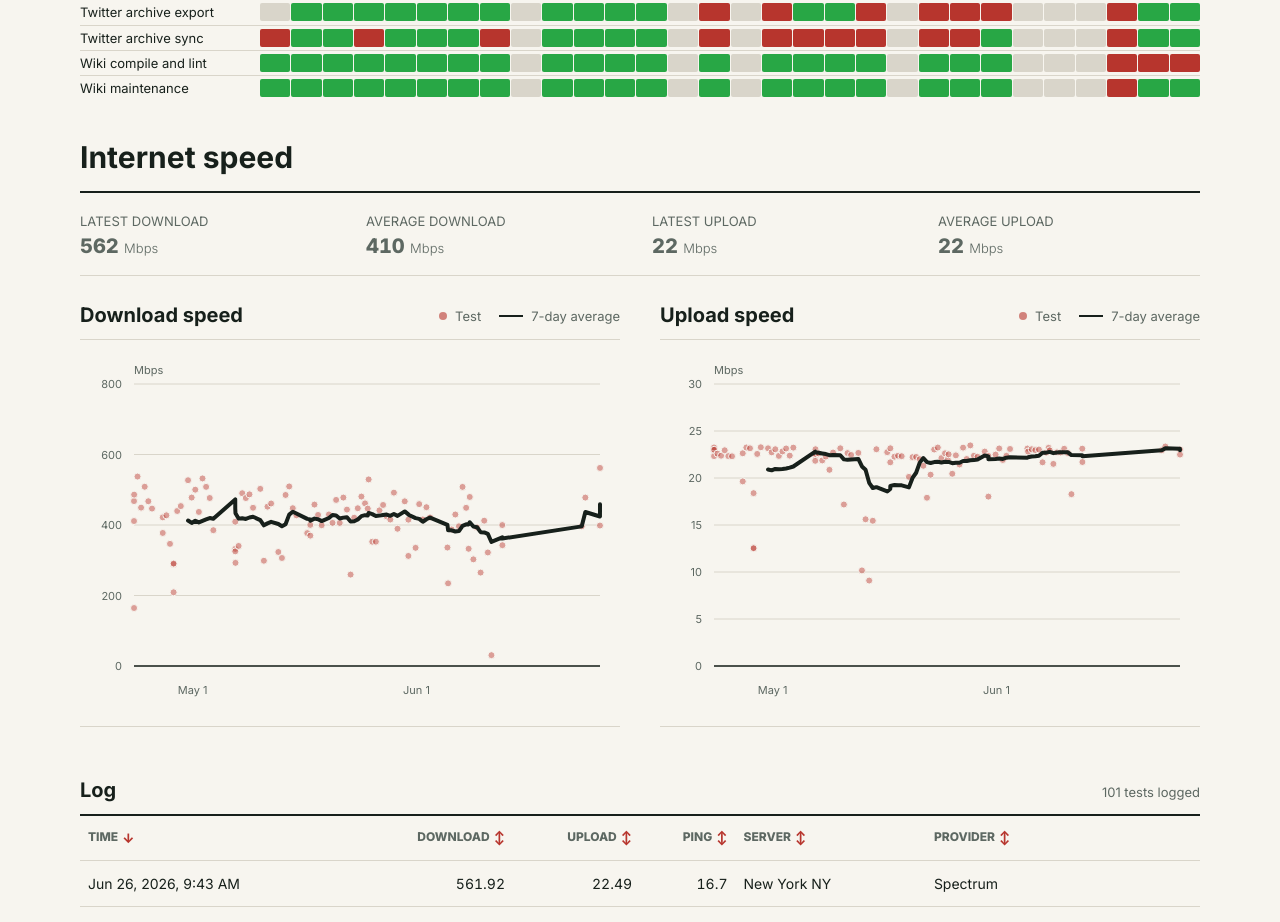
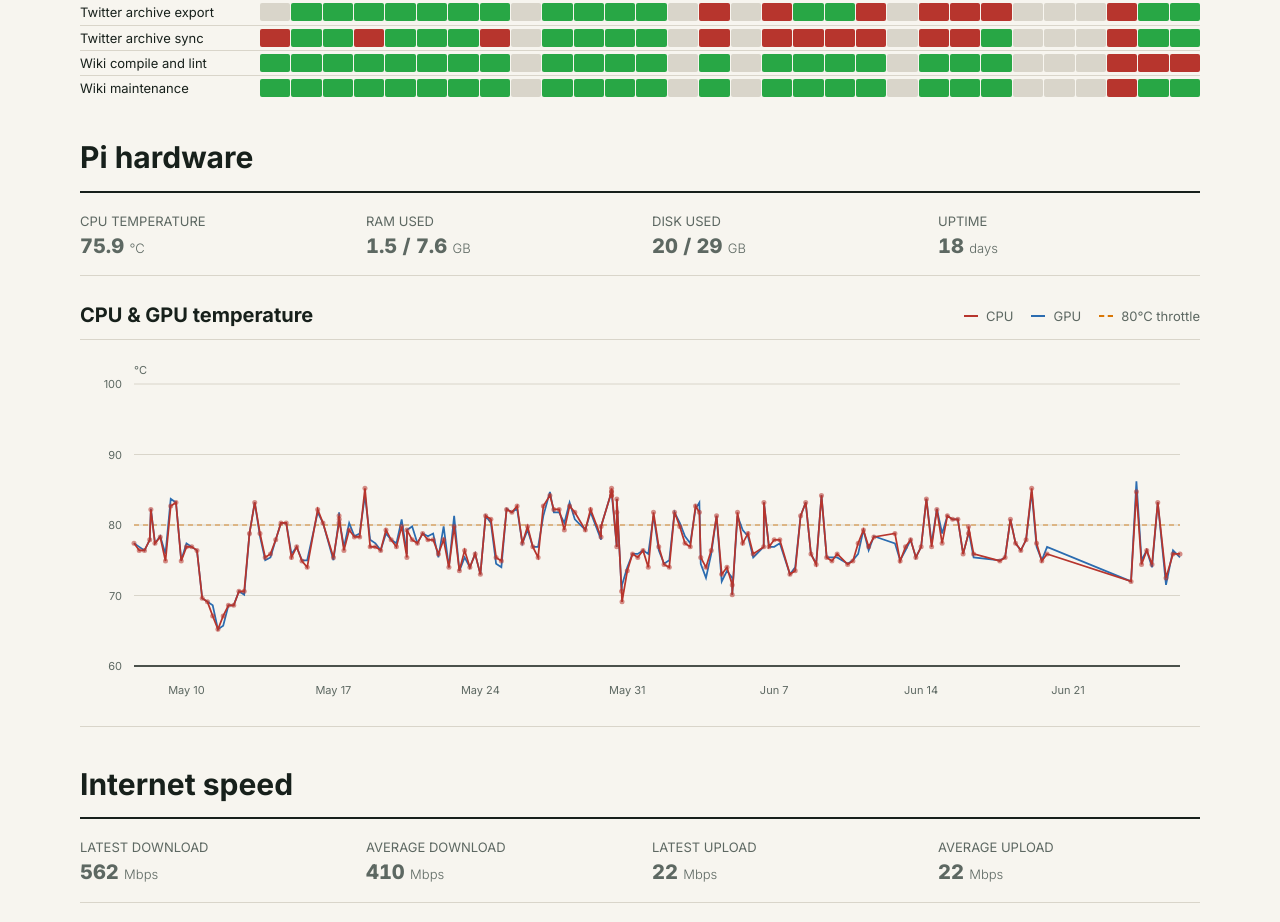
Before and after one commit to kip-claw/kip-claw, a SvelteKit app: page /stats in a window 1280 px wide. Shown: the part 1380-2302 px from the top of the page. Built offline with nearby package versions, Linux system fonts and the light colour scheme.

Commit message:
feat: add Pi hardware section to stats page with temperature chart and cards

```diff
--- /dev/null
+++ b/src/lib/PiHealthChart.svelte
@@ -0,0 +1,104 @@
+<script lang="ts">
+	import ChartFrame from './ChartFrame.svelte';
+	import { buildPiTempChart } from './piHealthChart';
+	import type { PiHealthSnapshot } from './piHealth';
+	import { createContainerWidth } from './useContainerWidth.svelte';
+
+	type Props = {
+		rows: PiHealthSnapshot[];
+		title: string;
+		chartId: string;
+	};
+
+	let { rows, title, chartId }: Props = $props();
+
+	const container = createContainerWidth();
+	const chart = $derived(container.width > 0 ? buildPiTempChart(rows, container.width) : null);
+</script>
+
+<div use:container.action class="chart-container">
+	{#if chart}
+		<ChartFrame
+			{chart}
+			{chartId}
+			heading={title}
+			title={`${title} over time, with the 80°C throttle threshold`}
+			desc="CPU and GPU temperature in degrees Celsius over time. The dashed line marks 80°C, where the Raspberry Pi begins throttling its clocks."
+			axisTitle="°C"
+		>
+			{#snippet legend()}
+				<span><i class="line cpu"></i> CPU</span>
+				<span><i class="line gpu"></i> GPU</span>
+				<span><i class="line threshold"></i> 80°C throttle</span>
+			{/snippet}
+
+			{#snippet background()}
+				<line
+					class="threshold-line"
+					x1={chart.margin.left}
+					x2={chart.width - chart.margin.right}
+					y1={chart.threshold.y}
+					y2={chart.threshold.y}
+				/>
+			{/snippet}
+
+			<path class="gpu-line" d={chart.gpuPath} />
+			<path class="cpu-line" d={chart.cpuPath} />
+			{#each chart.points as point}
+				<circle class="cpu-dot" cx={point.x} cy={point.y} r="2.5">
+					<title>{point.title}</title>
+				</circle>
+			{/each}
+		</ChartFrame>
+	{/if}
+</div>
+
+<style>
+	.chart-container {
+		min-height: 360px;
+	}
+
+	.line {
+		display: inline-block;
+		width: 14px;
+		height: 0;
+		border-top-width: 2px;
+		border-top-style: solid;
+	}
+
+	.line.cpu {
+		border-top-color: var(--color-accent);
+	}
+
+	.line.gpu {
+		border-top-color: #2b6cb0;
+	}
+
+	.line.threshold {
+		border-top-style: dashed;
+		border-top-color: #d97706;
+	}
+
+	.cpu-line {
+		fill: none;
+		stroke: var(--color-accent);
+		stroke-width: 1.75;
+	}
+
+	.gpu-line {
+		fill: none;
+		stroke: #2b6cb0;
+		stroke-width: 1.75;
+	}
+
+	.cpu-dot {
+		fill: var(--color-accent);
+		opacity: 0.55;
+	}
+
+	.threshold-line {
+		stroke: #d97706;
+		stroke-width: 1.3;
+		stroke-dasharray: 5 4;
+	}
+</style>
--- /dev/null
+++ b/src/lib/piHealth.ts
@@ -0,0 +1,52 @@
+export type PiHealthSnapshot = {
+	timestamp: string;
+	cpuTempC: number;
+	gpuTempC: number;
+	cpuLoad1m: number;
+	cpuLoad5m: number;
+	cpuLoad15m: number;
+	ramUsedMb: number;
+	ramTotalMb: number;
+	diskUsedGb: number;
+	diskTotalGb: number;
+	uptimeDays: number;
+};
+
+const isPiHealthSnapshot = (value: unknown): value is PiHealthSnapshot => {
+	if (!value || typeof value !== 'object') {
+		return false;
+	}
+
+	const candidate = value as Record<string, unknown>;
+	return (
+		typeof candidate.timestamp === 'string' &&
+		typeof candidate.cpuTempC === 'number' &&
+		typeof candidate.gpuTempC === 'number' &&
+		typeof candidate.ramUsedMb === 'number' &&
+		typeof candidate.ramTotalMb === 'number' &&
+		typeof candidate.diskUsedGb === 'number' &&
+		typeof candidate.diskTotalGb === 'number' &&
+		typeof candidate.uptimeDays === 'number'
+	);
+};
+
+export const parsePiHealthData = (raw: unknown): PiHealthSnapshot[] =>
+	Array.isArray(raw) ? raw.filter(isPiHealthSnapshot) : [];
+
+export const parsePiHealthDate = (timestamp: string) => new Date(timestamp.replace(' ', 'T'));
+
+export type PiHealthSummary = {
+	sorted: PiHealthSnapshot[];
+	latest: PiHealthSnapshot | undefined;
+};
+
+export const getPiHealthSummary = (rows: PiHealthSnapshot[]): PiHealthSummary => {
+	const sorted = [...rows].sort(
+		(a, b) => +parsePiHealthDate(a.timestamp) - +parsePiHealthDate(b.timestamp)
+	);
+
+	return {
+		sorted,
+		latest: sorted.at(-1)
+	};
+};
--- /dev/null
+++ b/src/lib/piHealthChart.ts
@@ -0,0 +1,79 @@
+import { extent, max, min } from 'd3-array';
+import { scaleLinear, scaleTime } from 'd3-scale';
+import { line } from 'd3-shape';
+import { timeFormat } from 'd3-time-format';
+import type { ChartFrameModel } from './chartShared';
+import { parsePiHealthDate, type PiHealthSnapshot } from './piHealth';
+
+type ChartPoint = {
+	x: number;
+	y: number;
+	title: string;
+};
+
+export type PiTempChartModel = ChartFrameModel & {
+	cpuPath: string;
+	gpuPath: string;
+	points: ChartPoint[];
+	threshold: { y: number; label: string };
+};
+
+const height = 360;
+const margin = { top: 26, right: 20, bottom: 52, left: 54 };
+// Raspberry Pi soft-throttles its clocks at 80°C.
+const throttleTempC = 80;
+
+const formatDate = timeFormat('%b %-d');
+const formatTimestamp = new Intl.DateTimeFormat('en-US', {
+	month: 'short',
+	day: 'numeric',
+	hour: 'numeric',
+	minute: '2-digit'
+});
+
+export const buildPiTempChart = (rows: PiHealthSnapshot[], width: number): PiTempChartModel => {
+	const dated = [...rows]
+		.map((row) => ({ ...row, date: parsePiHealthDate(row.timestamp) }))
+		.sort((a, b) => +a.date - +b.date);
+
+	const dateExtent = extent(dated, (row) => row.date);
+	const minTemp = min(dated, (row) => Math.min(row.cpuTempC, row.gpuTempC)) ?? 0;
+	const maxTemp = max(dated, (row) => Math.max(row.cpuTempC, row.gpuTempC)) ?? throttleTempC;
+	const yMin = Math.min(Math.floor((minTemp - 5) / 10) * 10, throttleTempC - 10);
+	const yMax = Math.max(Math.ceil((maxTemp + 5) / 10) * 10, throttleTempC + 5);
+
+	const xScale = scaleTime()
+		.domain([dateExtent[0] ?? new Date(), dateExtent[1] ?? new Date()])
+		.range([margin.left, width - margin.right]);
+	const yScale = scaleLinear()
+		.domain([yMin, yMax])
+		.nice()
+		.range([height - margin.bottom, margin.top]);
+
+	const buildPath = (accessor: (row: (typeof dated)[number]) => number) =>
+		line<(typeof dated)[number]>()
+			.x((row) => xScale(row.date))
+			.y((row) => yScale(accessor(row)))(dated) ?? '';
+
+	return {
+		width,
+		height,
+		margin,
+		yTicks: yScale.ticks(5).map((tick) => ({
+			y: yScale(tick),
+			label: Math.round(tick).toString()
+		})),
+		xTicks: xScale.ticks(4).map((tick) => ({
+			x: xScale(tick),
+			label: formatDate(tick)
+		})),
+		cpuPath: buildPath((row) => row.cpuTempC),
+		gpuPath: buildPath((row) => row.gpuTempC),
+		points: dated.map((row) => ({
+			x: xScale(row.date),
+			y: yScale(row.cpuTempC),
+			title: `${formatTimestamp.format(row.date)}: CPU ${row.cpuTempC.toFixed(1)}°C, GPU ${row.gpuTempC.toFixed(1)}°C`
+		})),
+		threshold: { y: yScale(throttleTempC), label: `${throttleTempC}°C throttle` }
+	};
+};
--- a/src/routes/stats/+page.svelte
+++ b/src/routes/stats/+page.svelte
@@ -2,6 +2,7 @@
 	import ArticlePage from '$lib/ArticlePage.svelte';
 	import CronHeatmap from '$lib/CronHeatmap.svelte';
 	import PageHeader from '$lib/PageHeader.svelte';
+	import PiHealthChart from '$lib/PiHealthChart.svelte';
 	import Seo from '$lib/Seo.svelte';
 	import SpeedChart from '$lib/SpeedChart.svelte';
 	import SpeedTestTable from '$lib/SpeedTestTable.svelte';
@@ -10,9 +11,11 @@
 	import type { PageCopy } from '$lib/copy';
 	import { getLatestSnapshot, buildHeatmap, getCronSummary } from '$lib/cronJobs';
 	import type { CronJobSnapshot } from '$lib/cronJobs';
+	import { getPiHealthSummary, parsePiHealthData } from '$lib/piHealth';
 	import { getSpeedTestsSummary } from '$lib/speedTests';
 	import openclawConfig from '$lib/openclawConfig.json';
 	import openclawJobs from '$lib/openclawJobs.json';
+	import piHealthData from '$lib/piHealth.json';
 	import cronJobNames from '$lib/cronJobNames.json';
 	import copyData from './copy.yaml';
 	import type { PageData } from './$types';
@@ -26,6 +29,7 @@
 	const copy = copyData as PageCopy<{
 		openClawHeading: string;
 		cronHeading: string;
+		piHeading: string;
 		speedHeading: string;
 		labels: {
 			version: string;
@@ -34,12 +38,16 @@
 			cronOk: string;
 			cronErrored: string;
 			cronAvgDuration: string;
+			piCpuTemp: string;
+			piRam: string;
+			piDisk: string;
+			piUptime: string;
 			latestDownload: string;
 			averageDownload: string;
 			latestUpload: string;
 			averageUpload: string;
 		};
-		charts: { download: string; upload: string };
+		charts: { download: string; upload: string; temperature: string };
 	}>;
 
 	const summary = $derived(getSpeedTestsSummary(data.speedTests));
@@ -51,6 +59,8 @@
 	const cronLatest = getLatestSnapshot(filteredJobs);
 	const cronHeatmap = buildHeatmap(filteredJobs, 30);
 	const cronSummary = getCronSummary(cronLatest);
+	const piHealth = getPiHealthSummary(parsePiHealthData(piHealthData));
+	const piLatest = piHealth.latest;
 </script>
 
 <Seo {...copy.seo} />
@@ -78,6 +88,35 @@
 	</StatGrid>
 
 	<CronHeatmap rows={cronHeatmap.rows} dates={cronHeatmap.dates} />
+
+	<h2 class="stats-section">{copy.piHeading}</h2>
+
+	<StatGrid label="Pi hardware summary">
+		<StatItem
+			label={copy.labels.piCpuTemp}
+			value={piLatest ? piLatest.cpuTempC.toFixed(1) : '—'}
+			unit="°C"
+		/>
+		<StatItem
+			label={copy.labels.piRam}
+			value={piLatest
+				? `${(piLatest.ramUsedMb / 1024).toFixed(1)} / ${(piLatest.ramTotalMb / 1024).toFixed(1)}`
+				: '—'}
+			unit="GB"
+		/>
+		<StatItem
+			label={copy.labels.piDisk}
+			value={piLatest ? `${piLatest.diskUsedGb} / ${piLatest.diskTotalGb}` : '—'}
+			unit="GB"
+		/>
+		<StatItem
+			label={copy.labels.piUptime}
+			value={piLatest ? piLatest.uptimeDays.toFixed(0) : '—'}
+			unit="days"
+		/>
+	</StatGrid>
+
+	<PiHealthChart rows={piHealth.sorted} title={copy.charts.temperature} chartId="pi-temperature" />
 
 	<h2 class="stats-section">{copy.speedHeading}</h2>
 
--- a/src/routes/stats/copy.yaml
+++ b/src/routes/stats/copy.yaml
@@ -9,6 +9,7 @@ header:
 
 openClawHeading: OpenClaw
 cronHeading: Scheduled tasks
+piHeading: Pi hardware
 speedHeading: Internet speed
 
 labels:
@@ -18,6 +19,10 @@ labels:
   cronOk: Jobs OK
   cronErrored: Jobs errored
   cronAvgDuration: Avg duration
+  piCpuTemp: CPU temperature
+  piRam: RAM used
+  piDisk: Disk used
+  piUptime: Uptime
   latestDownload: Latest download
   averageDownload: Average download
   latestUpload: Latest upload
@@ -26,3 +31,4 @@ labels:
 charts:
   download: Download speed
   upload: Upload speed
+  temperature: CPU & GPU temperature
```
